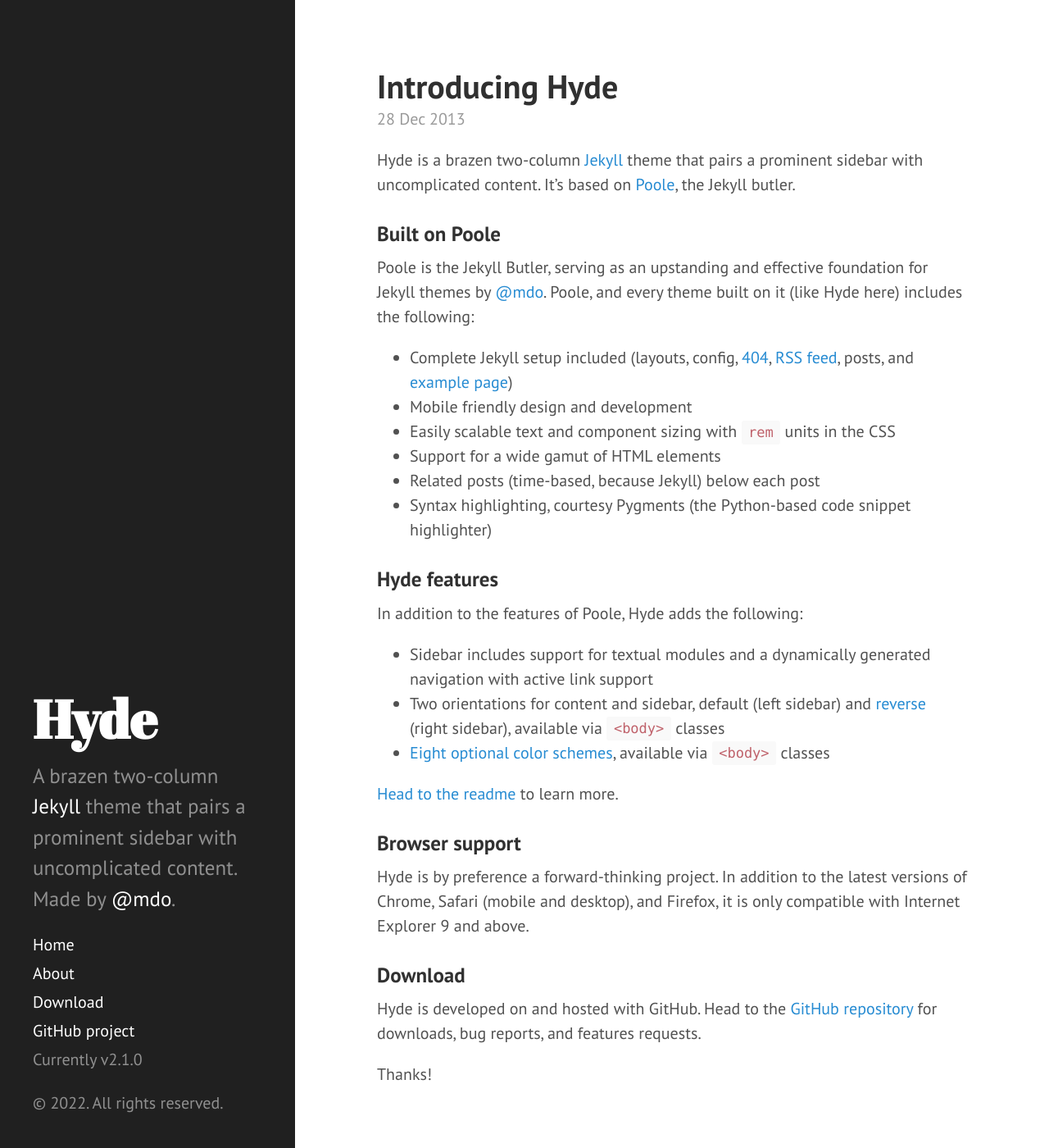
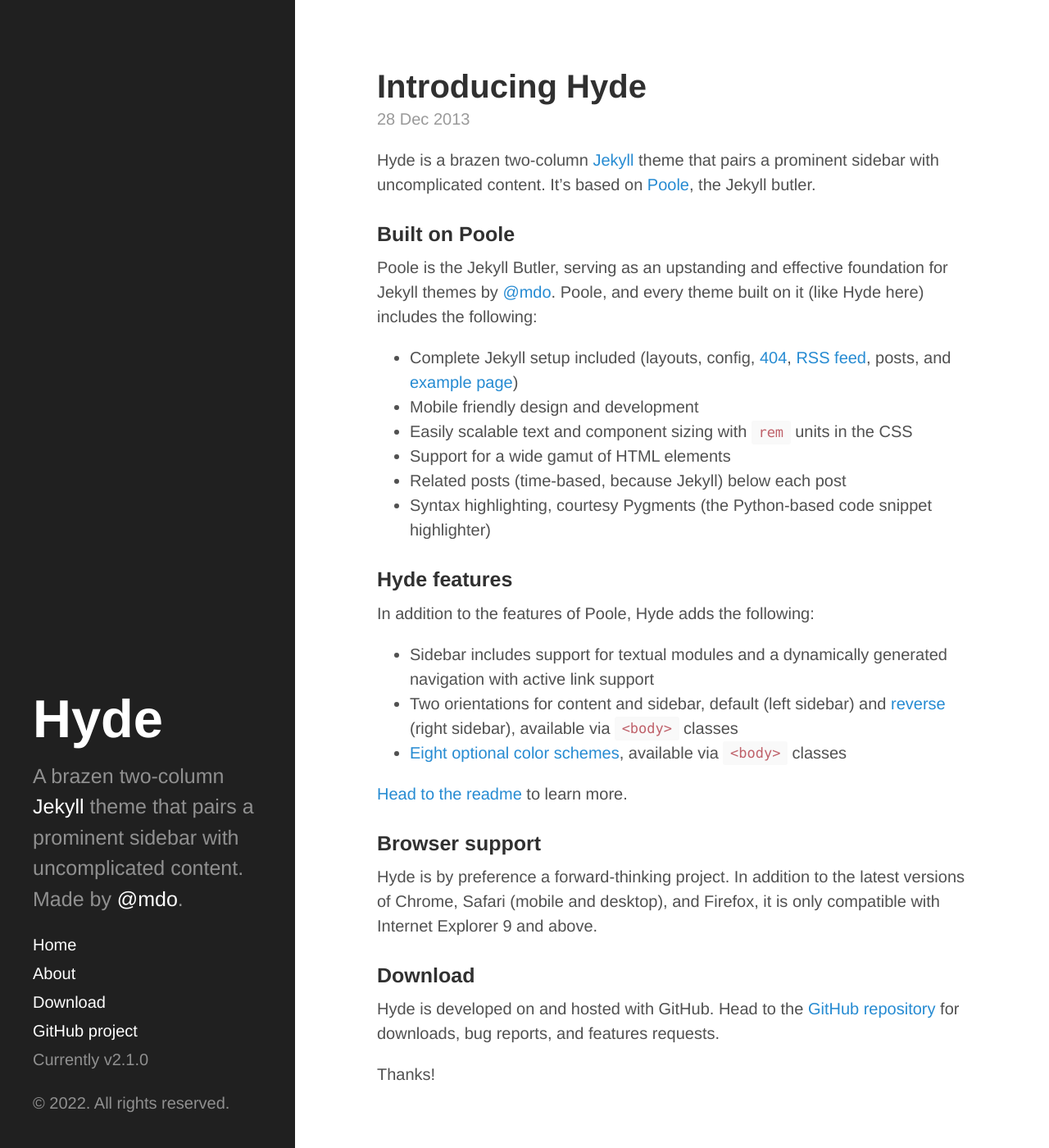
Before and after one commit to yizhang96/yizhang96.github.io, a Jekyll site: the page built from index.html, in a window 1280 px wide and 1400 px high. Shown: the whole window at 82% size. Built offline with Jekyll 4.4.1, drawn with Linux system fonts in a browser that asks for light colours; the list of posts is cut into pages by our own code.

Commit message:
Updated css

```diff
--- a/public/css/hyde.css
+++ b/public/css/hyde.css
@@ -32,7 +32,7 @@
  */
 
 html {
-  font-family: "PT Sans", Helvetica, Arial, sans-serif;
+  font-family: "Helvetica", Arial, sans-serif;
 }
 @media (min-width: 48em) {
   html {
@@ -79,7 +79,7 @@
 .sidebar-about h1 {
   color: #fff;
   margin-top: 0;
-  font-family: "Abril Fatface", serif;
+  font-family: "Helvetica", serif;
   font-size: 3.25rem;
 }
 
```
